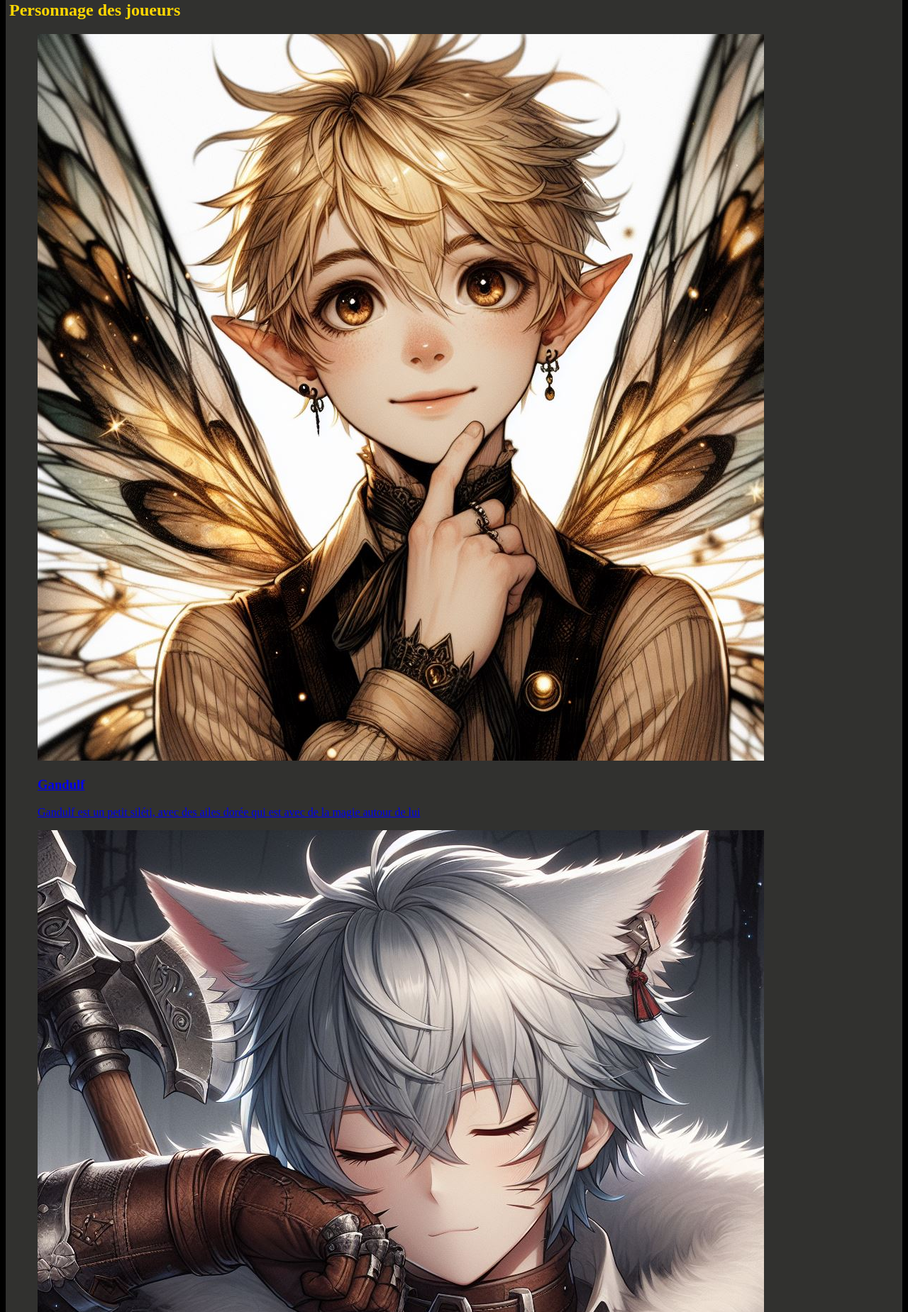
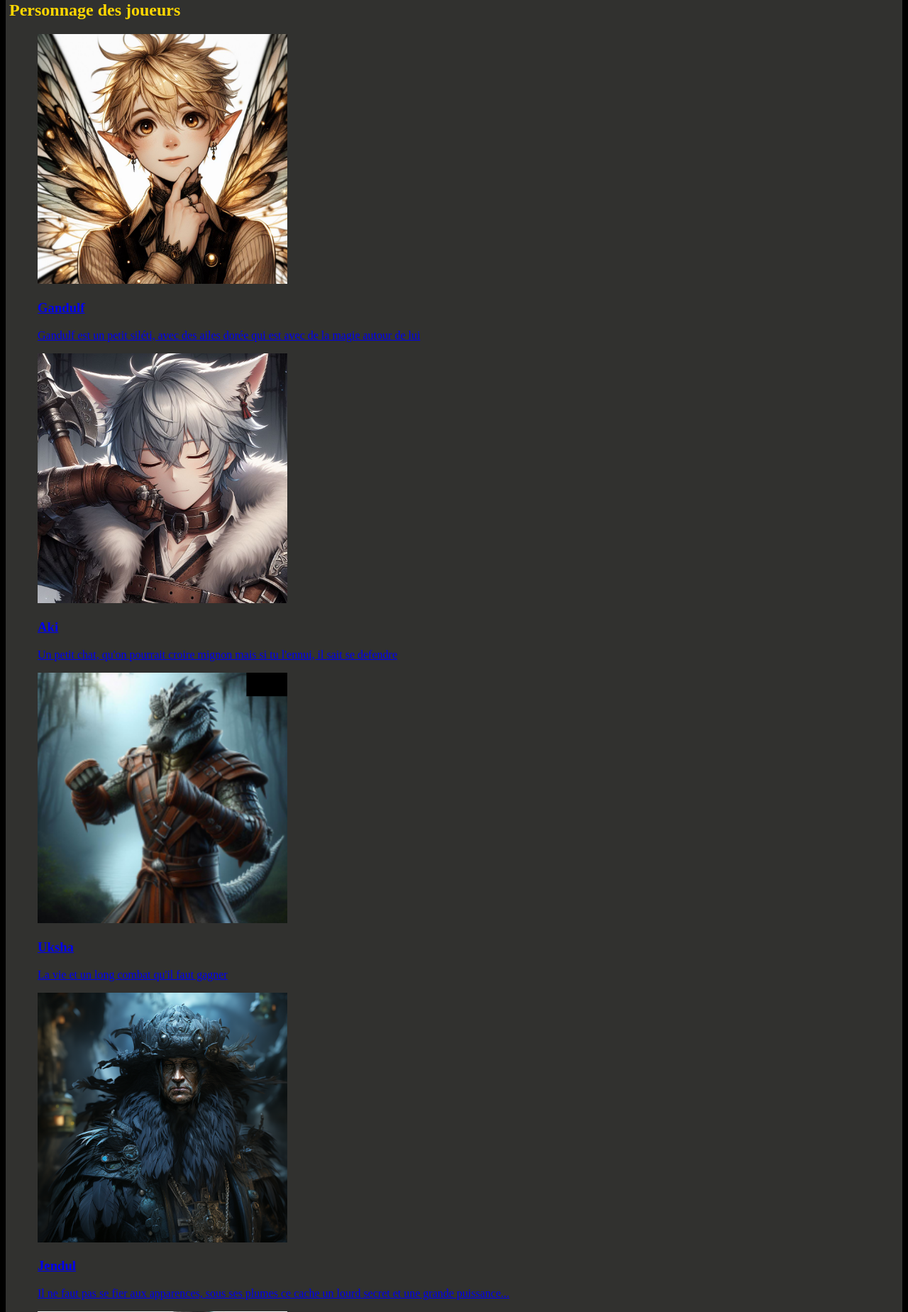
Before and after one commit to defaii/defaii.github.io, a PHP site: page / in a window 1280 px wide; the page is wider, and only the part inside the window is pictured. Shown: the part 989-2838 px from the top of that part at 71% size. Run offline with PHP 8.4, Linux system fonts and the light colour scheme.

Commit message:
mise en place de la taille des image de personnage

```diff
--- a/index.css
+++ b/index.css
@@ -56,9 +56,9 @@ header div {
     color: rgb(255, 242, 171);
     background-color: #4c4f3d;
 }
-.personnage figure a img{
-    height: 50%;
-    width: 50%;
+.image_perso{
+    height: 30%;
+    width: 30%;
 }
 main{
     background-color: #31312f;
```
